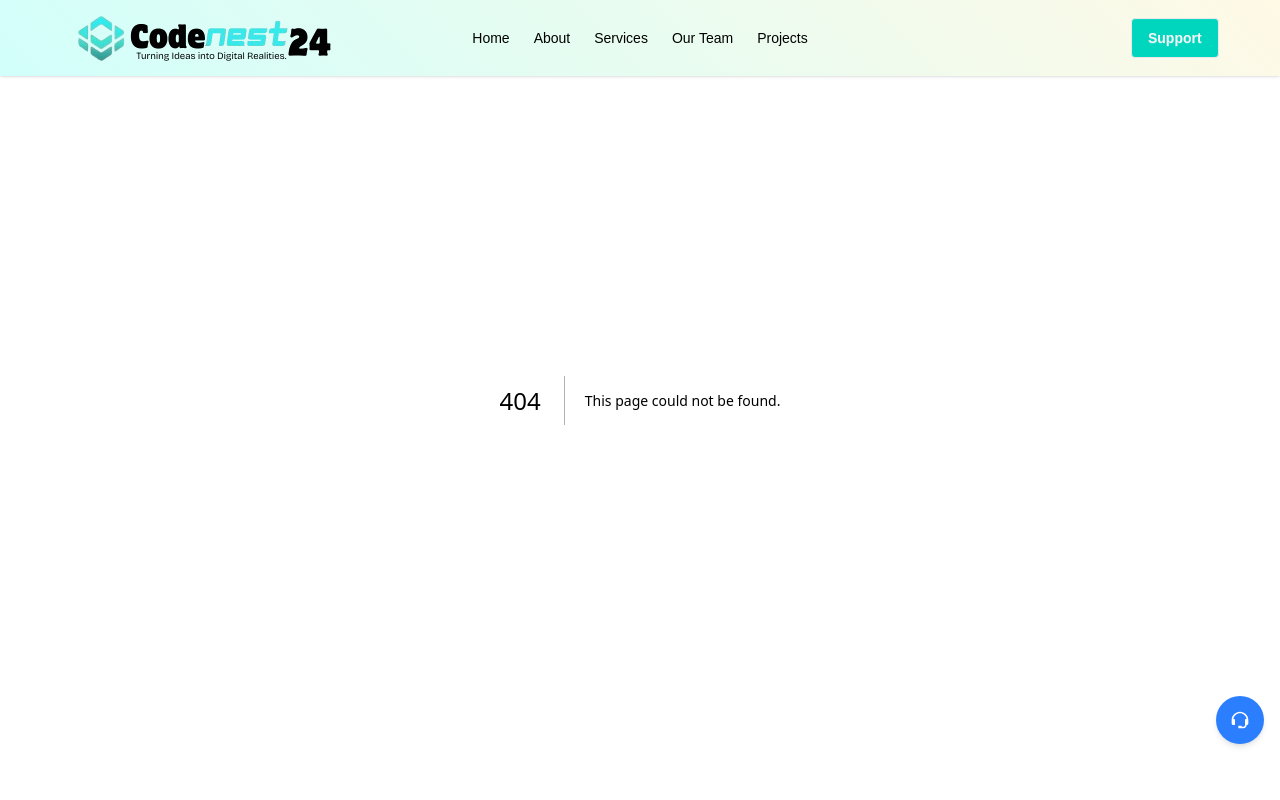
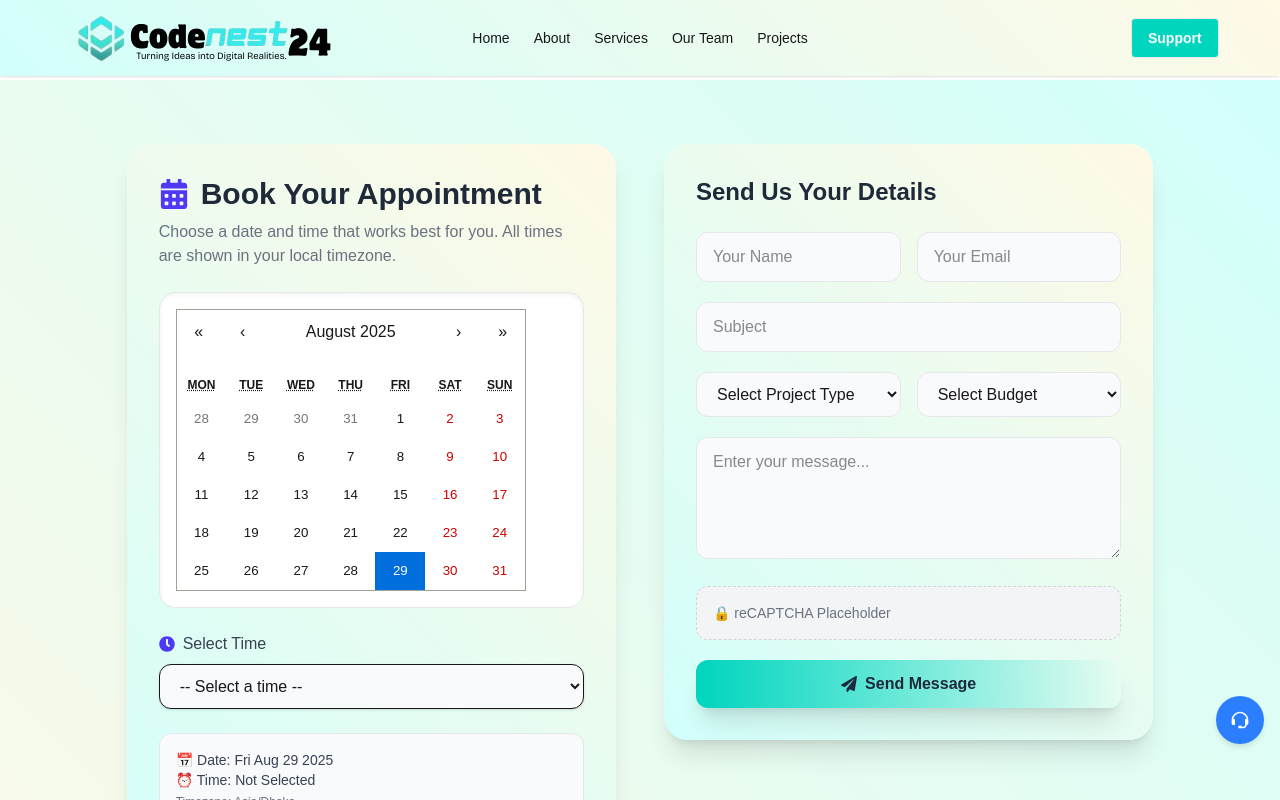
Before and after one commit to NH-Mizan/codenest24-it-project, a Next.js app: page /schedule in a window 1280 px wide. Before the commit this address had no page. Shown: the top 800 px of the page. Built offline with nearby package versions, Linux system fonts and the light colour scheme.

Commit message:
schedule

```diff
--- a/package.json
+++ b/package.json
@@ -14,6 +14,7 @@
     "framer-motion": "^12.23.3",
     "next": "15.3.5",
     "react": "^19.0.0",
+    "react-calendar": "^6.0.0",
     "react-dom": "^19.0.0",
     "react-icons": "^5.5.0"
   },
--- /dev/null
+++ b/src/app/schedule/page.jsx
@@ -0,0 +1,140 @@
+"use client";
+
+import { useState } from "react";
+import Calendar from "react-calendar";
+import "react-calendar/dist/Calendar.css";
+import { FaCalendarAlt, FaClock, FaPaperPlane } from "react-icons/fa";
+
+export default function BookingSection() {
+  const [date, setDate] = useState(new Date());
+  const [time, setTime] = useState("");
+
+  return (
+    <section className="w-full min-h-screen mt-20 py-16 px-6">
+      <div className="w-10/12 mx-auto grid grid-cols-1 lg:grid-cols-2 gap-12 items-start">
+        {/* Left Side - Booking Calendar */}
+        <div className=" bg-gre rounded-3xl shadow-xl p-8">
+          <h2 className="text-3xl font-bold text-gray-800 flex items-center gap-3">
+            <FaCalendarAlt className="text-indigo-600" />
+            Book Your Appointment
+          </h2>
+          <p className="text-gray-500 mt-2">
+            Choose a date and time that works best for you. All times are shown
+            in your local timezone.
+          </p>
+
+          {/* Calendar */}
+          <div className="mt-6 bg-white rounded-2xl border border-gray-200 p-4 shadow-inner">
+            <Calendar onChange={setDate} value={date} />
+          </div>
+
+          {/* Time Picker */}
+          <div className="mt-6">
+            <label className="flex items-center gap-2 text-gray-700 font-medium mb-2">
+              <FaClock className="text-indigo-600" />
+              Select Time
+            </label>
+            <select
+              className="w-full border rounded-xl px-4 py-3 shadow-sm bg-gray-50 focus:ring-2 focus:ring-indigo-400 focus:outline-none"
+              value={time}
+              onChange={(e) => setTime(e.target.value)}
+            >
+              <option value="">-- Select a time --</option>
+              <option value="10:00 AM">10:00 AM</option>
+              <option value="12:00 PM">12:00 PM</option>
+              <option value="2:00 PM">2:00 PM</option>
+              <option value="4:00 PM">4:00 PM</option>
+            </select>
+          </div>
+
+          {/* Selected Date/Time */}
+          <div className="mt-6 text-sm text-gray-700 bg-gray-50 p-4 rounded-xl border border-gray-200">
+            <p>
+              <span className="font-medium">📅 Date:</span>{" "}
+              {Array.isArray(date)
+                ? `${date[0].toDateString()} - ${
+                    date[1]?.toDateString() || ""
+                  }`
+                : date?.toDateString()}
+            </p>
+            <p>
+              <span className="font-medium">⏰ Time:</span>{" "}
+              {time || "Not Selected"}
+            </p>
+            <p className="mt-1 text-gray-500 text-xs">Timezone: Asia/Dhaka</p>
+          </div>
+
+          {/* Button */}
+          <button className="mt-6 w-full shadow-xl bg-gradient-to-r from-teal-400 color-sd hover:bg-indigo-700 text-white px-6 py-3 rounded-xl font-medium transition transform hover:-translate-y-0.5 hover:shadow-xl">
+            Confirm Appointment
+          </button>
+        </div>
+
+        {/* Right Side - Contact Form */}
+        <div className="bg-gre p-8 rounded-3xl shadow-xl">
+          <h3 className="text-2xl font-semibold text-gray-800 mb-6">
+            Send Us Your Details
+          </h3>
+          <form className="space-y-5">
+            {/* Name & Email */}
+            <div className="grid grid-cols-1 md:grid-cols-2 gap-4">
+              <input
+                type="text"
+                placeholder="Your Name"
+                className="w-full px-4 py-3 rounded-xl border border-gray-200 bg-gray-50 focus:ring-2 focus:ring-indigo-400 focus:outline-none"
+              />
+              <input
+                type="email"
+                placeholder="Your Email"
+                className="w-full px-4 py-3 rounded-xl border border-gray-200 bg-gray-50 focus:ring-2 focus:ring-indigo-400 focus:outline-none"
+              />
+            </div>
+
+            {/* Subject */}
+            <input
+              type="text"
+              placeholder="Subject"
+              className="w-full px-4 py-3 rounded-xl border border-gray-200 bg-gray-50 focus:ring-2 focus:ring-indigo-400 focus:outline-none"
+            />
+
+            {/* Dropdowns */}
+            <div className="grid grid-cols-1 md:grid-cols-2 gap-4">
+              <select className="w-full px-4 py-3 rounded-xl border border-gray-200 bg-gray-50 focus:ring-2 focus:ring-indigo-400 focus:outline-none">
+                <option value="">Select Project Type</option>
+                <option value="web">Web Development</option>
+                <option value="design">UI/UX Design</option>
+                <option value="ecommerce">E-commerce</option>
+              </select>
+              <select className="w-full px-4 py-3 rounded-xl border border-gray-200 bg-gray-50 focus:ring-2 focus:ring-indigo-400 focus:outline-none">
+                <option value="">Select Budget</option>
+                <option value="500">$500 - $1000</option>
+                <option value="1000">$1000 - $5000</option>
+                <option value="5000">$5000+</option>
+              </select>
+            </div>
+
+            {/* Message */}
+            <textarea
+              placeholder="Enter your message..."
+              rows={4}
+              className="w-full px-4 py-3 rounded-xl border border-gray-200 bg-gray-50 focus:ring-2 focus:ring-indigo-400 focus:outline-none"
+            ></textarea>
+
+            {/* Captcha */}
+            <div className="bg-gray-100 text-gray-500 p-4 rounded-xl text-sm border border-dashed border-gray-300">
+              🔒 reCAPTCHA Placeholder
+            </div>
+
+            {/* Button */}
+            <button
+              type="submit"
+              className="w-full py-3 rounded-xl shadow-xl bg-gradient-to-r from-teal-400 color-sd font-semibold flex items-center justify-center gap-2 hover:opacity-90 transition"
+            >
+              <FaPaperPlane /> Send Message
+            </button>
+          </form>
+        </div>
+      </div>
+    </section>
+  );
+}
--- a/src/components/Home/whatDoMe.jsx
+++ b/src/components/Home/whatDoMe.jsx
@@ -2,7 +2,7 @@ import LottieAnimation from "../Animation/WhyDolotti";
 
 export default function WhatDo() {
   return (
-    <section className="w-11/12 mx-auto py-16">
+    <section className="w-11/12 mx-auto md:pt-6">
       <div className="flex flex-col md:flex-row items-center gap-10">
         {/* Left Text Content */}
         <div className="md:w-1/2 space-y-6">
--- a/src/components/layouts/Header.jsx
+++ b/src/components/layouts/Header.jsx
@@ -41,7 +41,7 @@ export default function NavBar() {
                     </ul>
                 </div>
                 <div className="navbar-end">
-                    <a className="btn bg-color color-wt"> Support </a>
+                    <Link href={'/schedule'} className="btn bg-color color-wt"> Support </Link>
                 </div>
             </div>
         </div>
```
Also changed, not shown: 1 other file (tests, documents, lock files or other folders).
